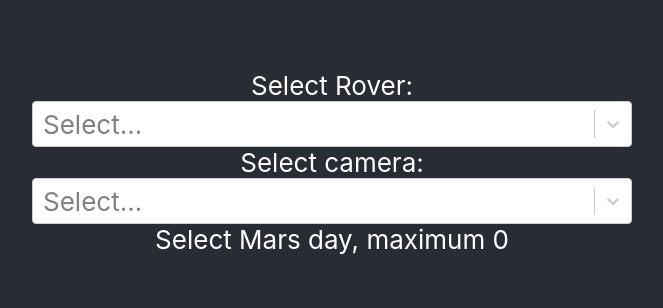
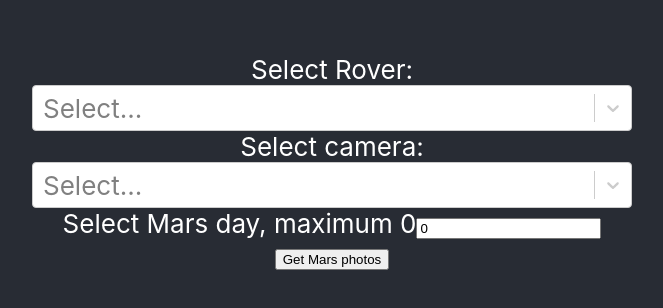
Before and after one commit to Paul-Melinte/MarsAppSPA, a React (Create React App) app in the folder marsappspa/: page /MarsPhotos in a window 1280 px wide. Shown: the part 238-546 px from the top of the page, without its empty margins (308-971 px from the left). Built offline with nearby package versions, Linux system fonts and the light colour scheme; no server answers.

Commit message:
created the rest of the form logic, but the page resets on submit

```diff
--- a/marsappspa/src/components/NASAinfo/MarsPhotos.tsx
+++ b/marsappspa/src/components/NASAinfo/MarsPhotos.tsx
@@ -10,6 +10,7 @@ export const MarsPhotos: React.FC = () => {
     const [selectedCamera, setSelectedCamera] = useState("");
     const [maxSol, setMaxSol] = useState(0);
     const [selectedSol, setSelectedSol] = useState(0);
+    const [MarsPhotos, setMarsPhotos] = useState<any[]>([]);
 
     const getRoverData = async () => {
         const roverData = await axios.get("http://localhost:8000/api/rovers/");
@@ -41,19 +42,41 @@ export const MarsPhotos: React.FC = () => {
         setMaxSol(event.value.max_sol);
     }
 
+    function onCameraSelect(event: any) {
+        setSelectedCamera(event.label);
+    }
+
+    function onSolChange(event: any){
+        setSelectedSol(event.target.value);
+    }
+
+    async function handleSubmit() {
+        const photoData: any[] = await axios.get("http://localhost:8000/api/rovers/"
+                                    + selectedRover
+                                    + "/photos/"
+                                    + selectedCamera
+                                    + "?sol="
+                                    + selectedSol);
+
+        console.log(photoData);
+        setMarsPhotos(photoData.slice(0,5));
+    }
+
     return (
-        <form className="Mars-form">
+        <form className="Mars-form" onSubmit={handleSubmit}>
             <label>
                 Select Rover:
                 <Select name="roverSelect" options={roverSelectApiData} className="Mars-select" onChange={onRoverSelect}/>
             </label>
             <label>
                 Select camera:
-                <Select name="cameraSelect" options={cameraSelectData} />
+                <Select name="cameraSelect" options={cameraSelectData} onChange={onCameraSelect}/>
             </label>
             <label>
                 Select Mars day, maximum {maxSol}
+                <input type="number" value={selectedSol} onChange={onSolChange}/>
             </label>
+            <input type="submit" value="Get Mars photos" />
         </form>
     );
 }
```
